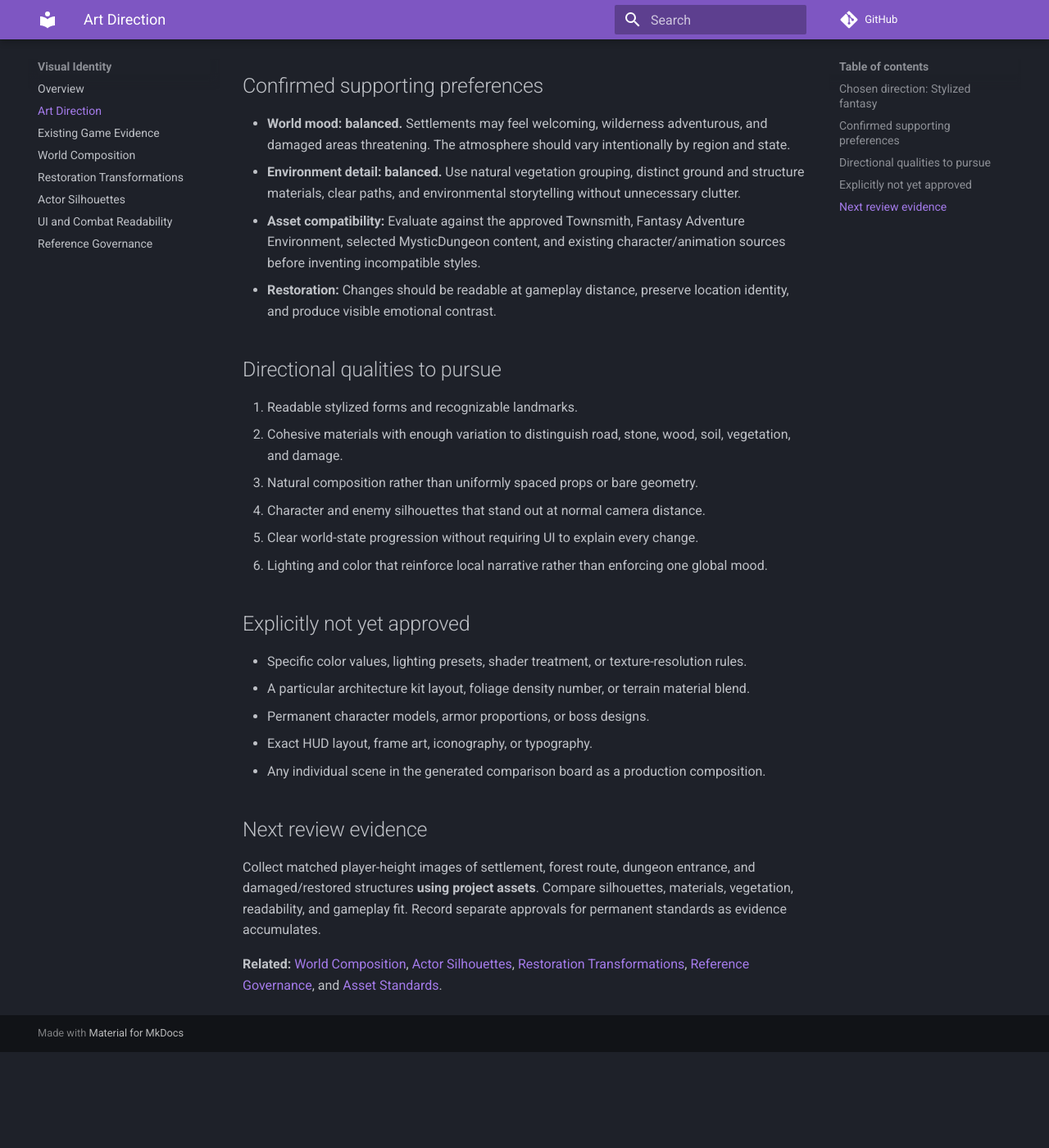
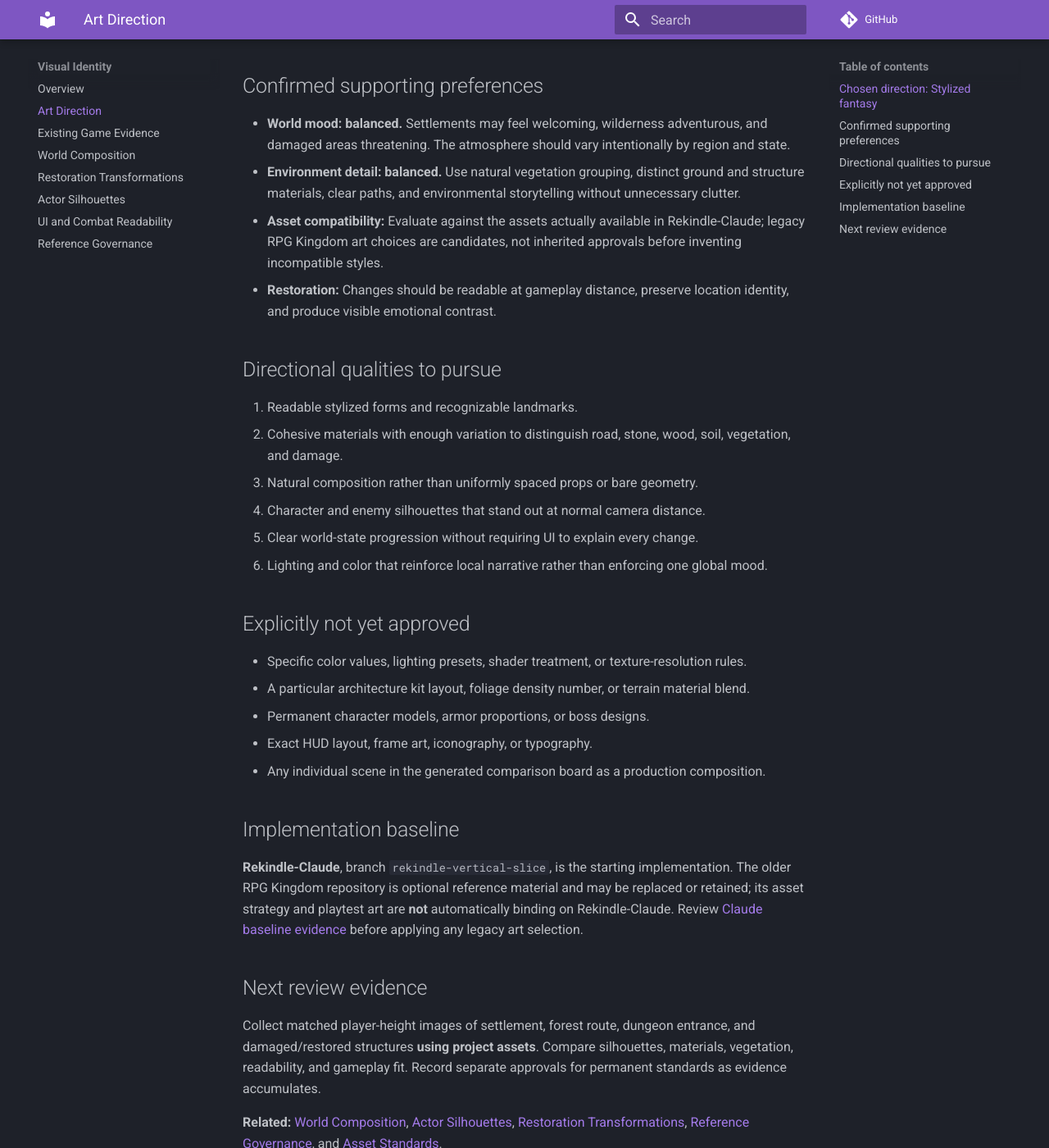
Before and after one commit to Shashakar/RPG-Kingdom-Design-Bible, an MkDocs documentation site: the page built from docs/visual/art-direction.md, in a window 1280 px wide and 1400 px high, scrolled down 425 px. Shown: the whole window at 82% size. Built offline with MkDocs 1.6.1 and Material for MkDocs 9.7.7, drawn with Linux system fonts in a browser that asks for light colours; comment, search, counter and statistics services are not loaded; before the commit the page ends 1708 px from its top, so only the background shows below that.

Commit message:
Clarify Rekindle-Claude-first visual authority in docs/visual/art-direction.md

```diff
--- a/docs/visual/art-direction.md
+++ b/docs/visual/art-direction.md
@@ -10,7 +10,7 @@ The selected direction is **Stylized Fantasy (Option A)**. It prioritizes recogn
 
 - **World mood: balanced.** Settlements may feel welcoming, wilderness adventurous, and damaged areas threatening. The atmosphere should vary intentionally by region and state.
 - **Environment detail: balanced.** Use natural vegetation grouping, distinct ground and structure materials, clear paths, and environmental storytelling without unnecessary clutter.
-- **Asset compatibility:** Evaluate against the approved Townsmith, Fantasy Adventure Environment, selected MysticDungeon content, and existing character/animation sources before inventing incompatible styles.
+- **Asset compatibility:** Evaluate against the assets actually available in Rekindle-Claude; legacy RPG Kingdom art choices are candidates, not inherited approvals before inventing incompatible styles.
 - **Restoration:** Changes should be readable at gameplay distance, preserve location identity, and produce visible emotional contrast.
 
 ## Directional qualities to pursue
@@ -30,6 +30,10 @@ The selected direction is **Stylized Fantasy (Option A)**. It prioritizes recogn
 - Exact HUD layout, frame art, iconography, or typography.
 - Any individual scene in the generated comparison board as a production composition.
 
+## Implementation baseline
+
+**Rekindle-Claude**, branch `rekindle-vertical-slice`, is the starting implementation. The older RPG Kingdom repository is optional reference material and may be replaced or retained; its asset strategy and playtest art are **not** automatically binding on Rekindle-Claude. Review [Claude baseline evidence](rekindle-claude-baseline.md) before applying any legacy art selection.
+
 ## Next review evidence
 
 Collect matched player-height images of settlement, forest route, dungeon entrance, and damaged/restored structures **using project assets**. Compare silhouettes, materials, vegetation, readability, and gameplay fit. Record separate approvals for permanent standards as evidence accumulates.
```
